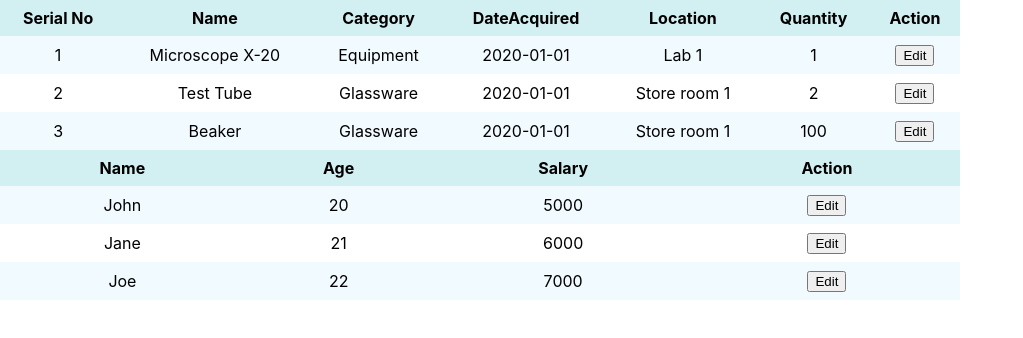
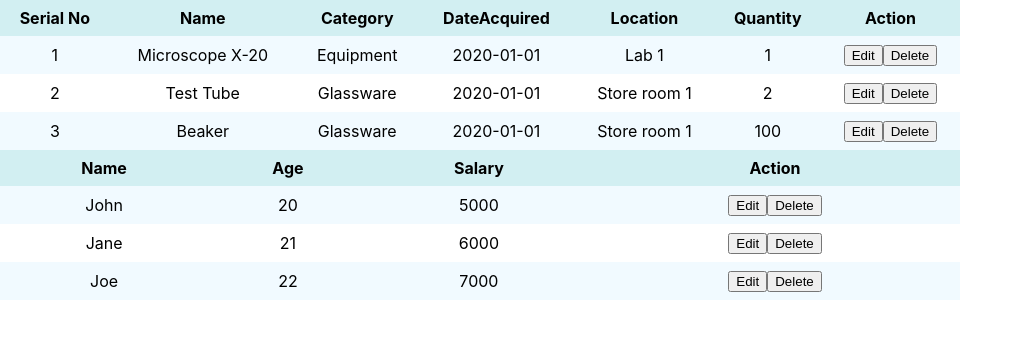
Before and after one commit to HPOKSG/database-application, a React (Create React App) app: page / in a window 1280 px wide. Shown: the top 338 px of the page, without its empty margins (0-1023 px from the left). Built offline with nearby package versions, Linux system fonts and the light colour scheme.

Commit message:
add delete button

```diff
--- a/src/components/Table/TableBuilder.js
+++ b/src/components/Table/TableBuilder.js
@@ -28,7 +28,7 @@ class TableBuilder {
 
 // Table component that renders the table
 
-function Table({ headers, rows, InputFormModal }) {
+function Table({ headers, rows, InputFormModal, onDelete }) {
   const [tableData, setTableData] = useState([...rows]);
   const [editRowIndex, setEditRowIndex] = useState(null);
   const [modalIsOpen, setIsOpen] = useState(false);
@@ -70,6 +70,15 @@ function Table({ headers, rows, InputFormModal }) {
                   }}>
                   Edit
                 </button>
+                <button
+                  onClick={() => {
+                    onDelete(rowIndex);
+                    const updatedTableData = [...tableData];
+                    updatedTableData.splice(rowIndex, 1);
+                    setTableData(updatedTableData);
+                  }}>
+                  Delete
+                </button>
               </td>
             </tr>
           ))}
--- a/src/components/Table/TestTable.js
+++ b/src/components/Table/TestTable.js
@@ -32,11 +32,13 @@ function TestTable() {
         headers={tableData.headers}
         rows={tableData.rows}
         InputFormModal={InputFormModal}
+        onDelete={() => {}}
       />
       <Table
         headers={tableData2.headers}
         rows={tableData2.rows}
         InputFormModal={TestInputUserModal}
+        onDelete={() => {}}
       />
     </div>
   );
```
